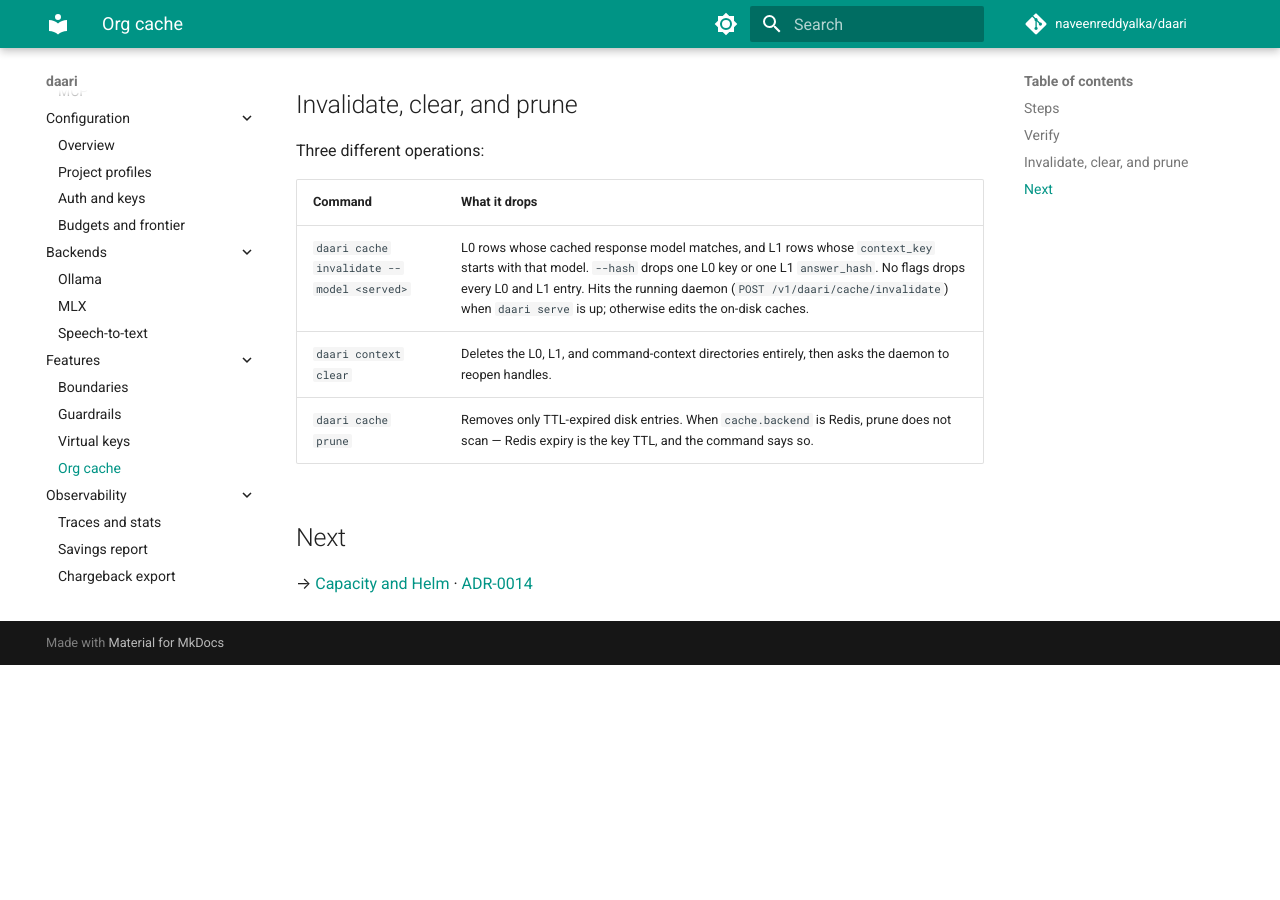
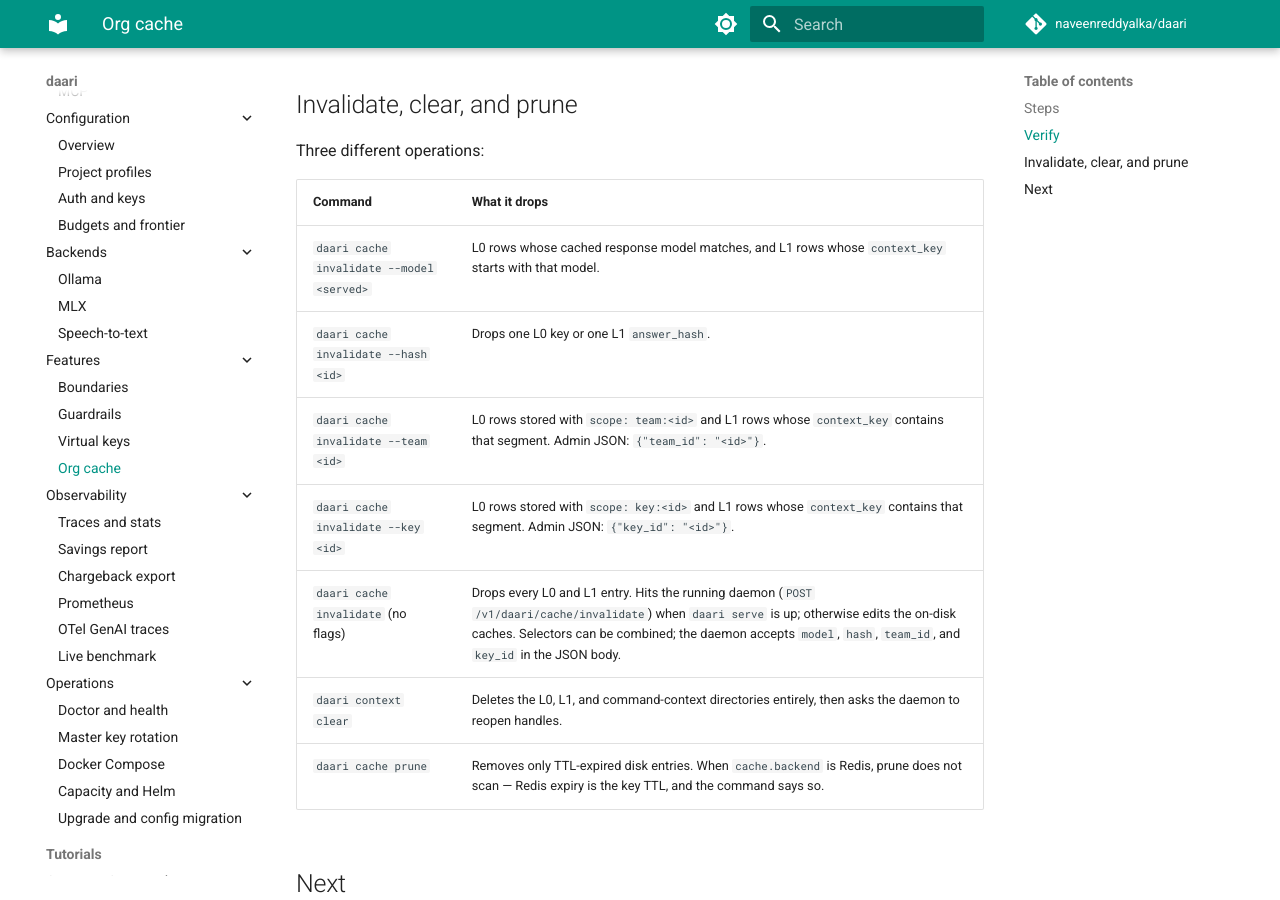
Before and after one commit to naveenreddyalka/daari, an MkDocs documentation site: the page built from docs/developer/guides/features/org-cache.md, in a window 1280 px wide and 900 px high, scrolled down 542 px. Built offline with MkDocs 1.6.1 and Material for MkDocs 9.7.7, drawn with Linux system fonts in a browser that asks for light colours; comment, search, counter and statistics services are not loaded; before the commit the page ends 1207 px from its top, so only the background shows below that.

Commit message:
docs(cache): document invalidate --team/--key and refresh http-api
Operators can find tenant purge flags and the translations/invalidate
routes without reading source.

Co-authored-by: Cursor <cursoragent@cursor.com>

```diff
--- a/docs/developer/guides/features/org-cache.md
+++ b/docs/developer/guides/features/org-cache.md
@@ -26,7 +26,11 @@ Three different operations:
 
 | Command | What it drops |
 |---------|----------------|
-| `daari cache invalidate --model <served>` | L0 rows whose cached response model matches, and L1 rows whose `context_key` starts with that model. `--hash` drops one L0 key or one L1 `answer_hash`. No flags drops every L0 and L1 entry. Hits the running daemon (`POST /v1/daari/cache/invalidate`) when `daari serve` is up; otherwise edits the on-disk caches. |
+| `daari cache invalidate --model <served>` | L0 rows whose cached response model matches, and L1 rows whose `context_key` starts with that model. |
+| `daari cache invalidate --hash <id>` | Drops one L0 key or one L1 `answer_hash`. |
+| `daari cache invalidate --team <id>` | L0 rows stored with `scope: team:<id>` and L1 rows whose `context_key` contains that segment. Admin JSON: `{"team_id": "<id>"}`. |
+| `daari cache invalidate --key <id>` | L0 rows stored with `scope: key:<id>` and L1 rows whose `context_key` contains that segment. Admin JSON: `{"key_id": "<id>"}`. |
+| `daari cache invalidate` (no flags) | Drops every L0 and L1 entry. Hits the running daemon (`POST /v1/daari/cache/invalidate`) when `daari serve` is up; otherwise edits the on-disk caches. Selectors can be combined; the daemon accepts `model`, `hash`, `team_id`, and `key_id` in the JSON body. |
 | `daari context clear` | Deletes the L0, L1, and command-context directories entirely, then asks the daemon to reopen handles. |
 | `daari cache prune` | Removes only TTL-expired disk entries. When `cache.backend` is Redis, prune does not scan — Redis expiry is the key TTL, and the command says so. |
 
```
Also changed, not shown: docs/TRACKING.md (+8 -0 lines), docs/developer/reference/http-api.md (+2 -0 lines), 1 other file.
